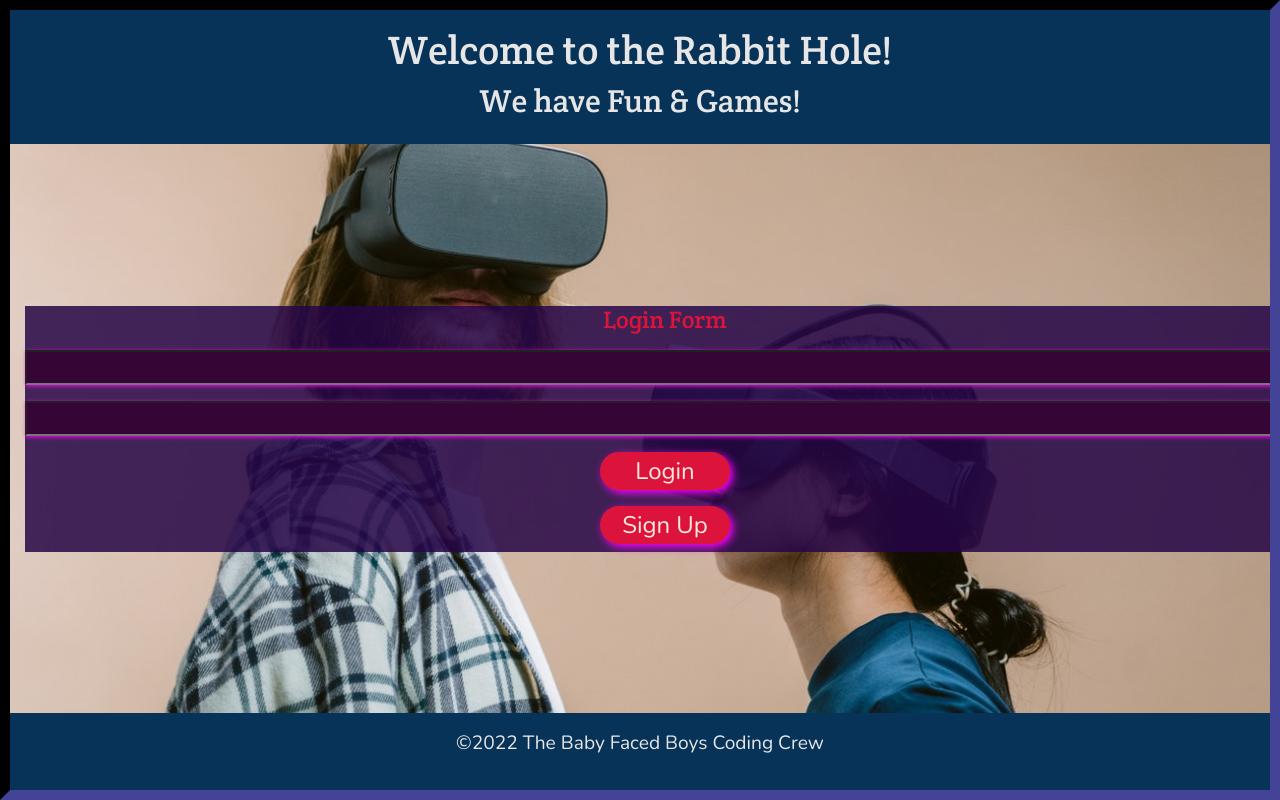
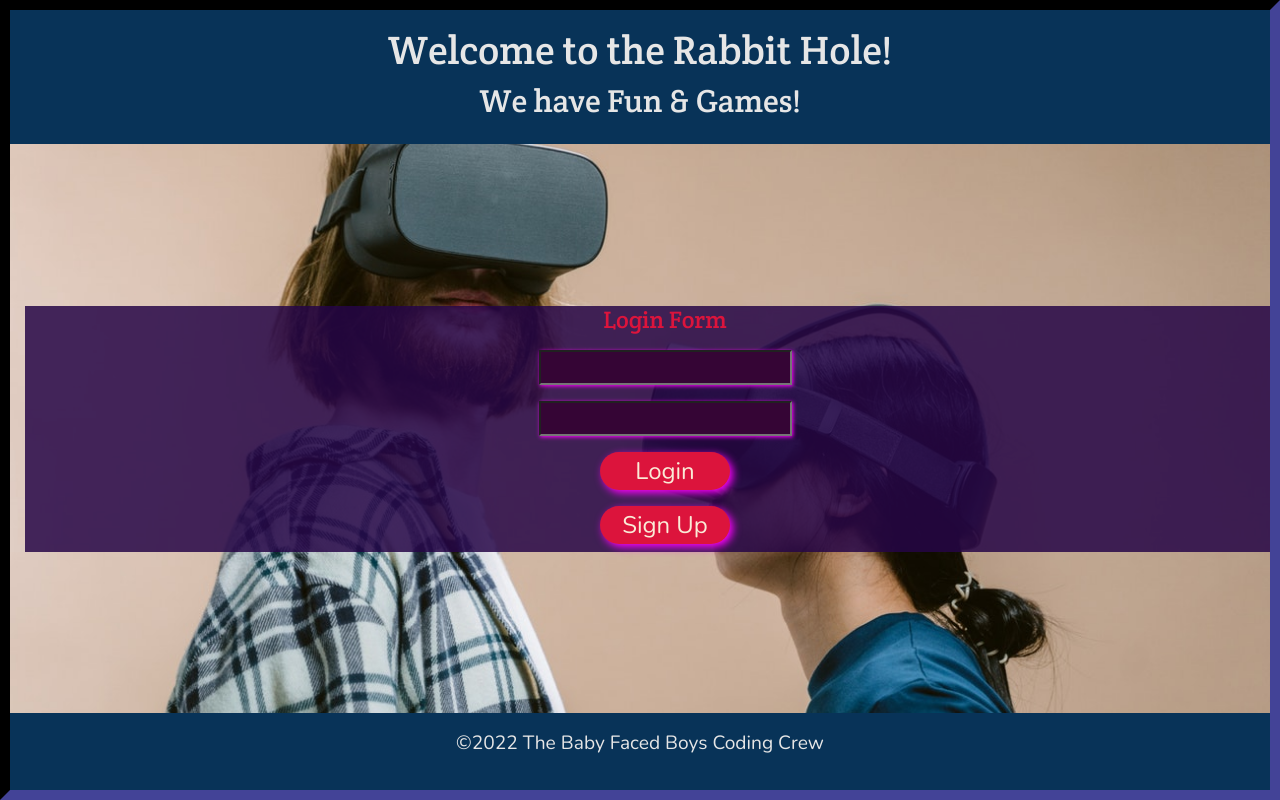
Before and after one commit to bethel-school-of-technology/team-baby-face-boys-frontend, a React (Create React App) app: page /account in a window 1280 px wide. Built offline with nearby package versions, Linux system fonts and the light colour scheme.

Commit message:
re-factored CSS to differentiate between the inputs on the login page and the forum posting page

```diff
--- a/src/App.css
+++ b/src/App.css
@@ -5,7 +5,7 @@
 }
 
 
-label,input,textarea {
+label,textarea {
     font-size: 1.25rem;
     width: 100%;
 }
@@ -220,7 +220,10 @@ th {
     border-radius: 25px;
 }
 
+input.input {
+    width: 100%;
 
+}
 
 .forum-s1 {
     background-color: rgba(245, 245, 245, 0.652);
--- a/src/App.js
+++ b/src/App.js
@@ -13,7 +13,6 @@ import Titlepage from './screens/titlepage';
 import Preteen from './screens/users12';
 import Teen from './screens/users13';
 
-import Launcher from './screens/gameLauncher';
 
 
 function App() {
--- a/src/components/blog.js
+++ b/src/components/blog.js
@@ -56,7 +56,7 @@ function Blog() {
           <div>
             <label className="mr-3">Post Title:</label>
             <input
-              className="my-3"
+              className="my-3 input"
               type="text"
               onChange={(event) => {
                 setTitle(event.target.value);
@@ -65,6 +65,7 @@ function Blog() {
             <br></br>
             <label className="mr-2">Post Body:</label>
             <input
+              className="my-3 input"
               type="text"
               onChange={(event) => {
                 setBody(event.target.value);
```
